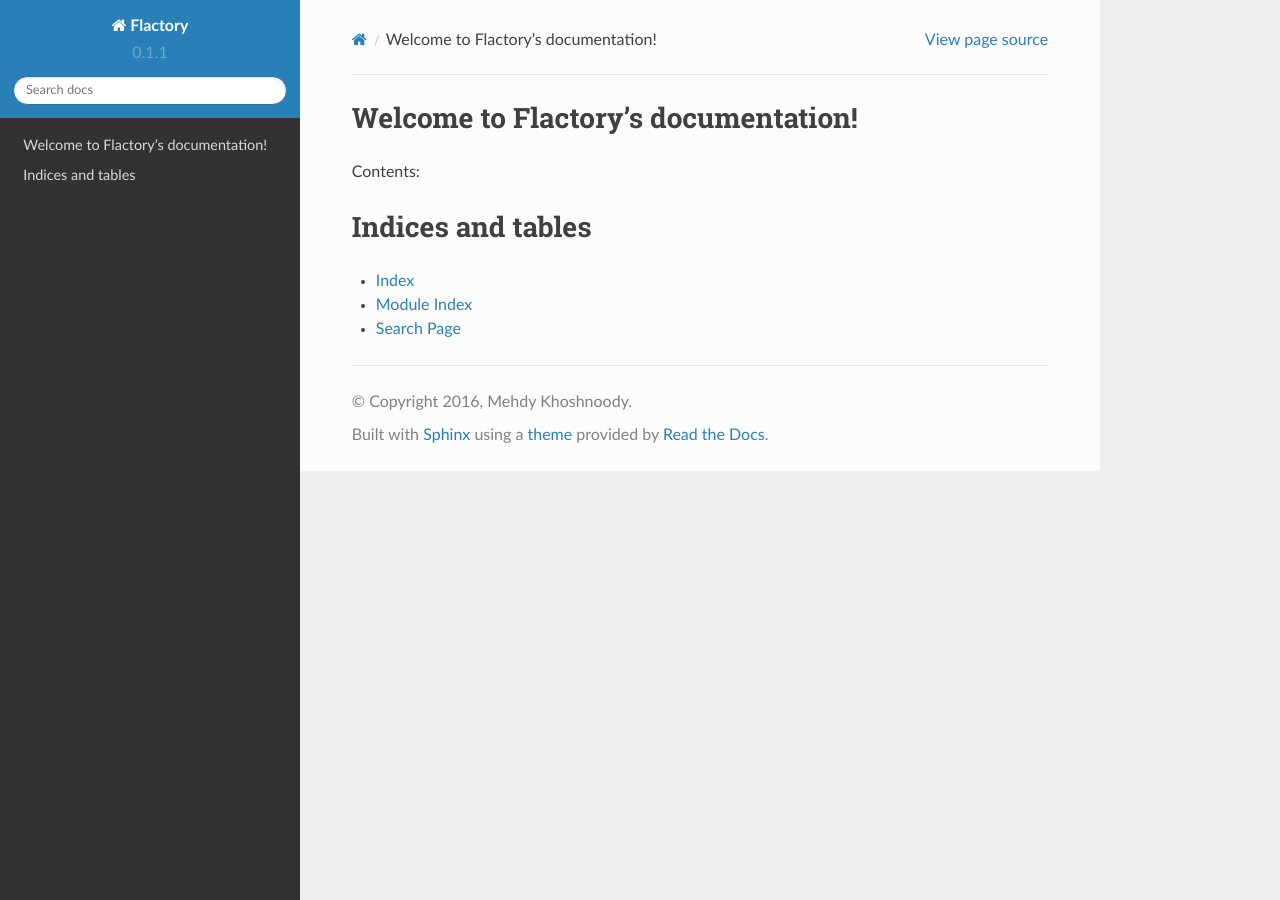
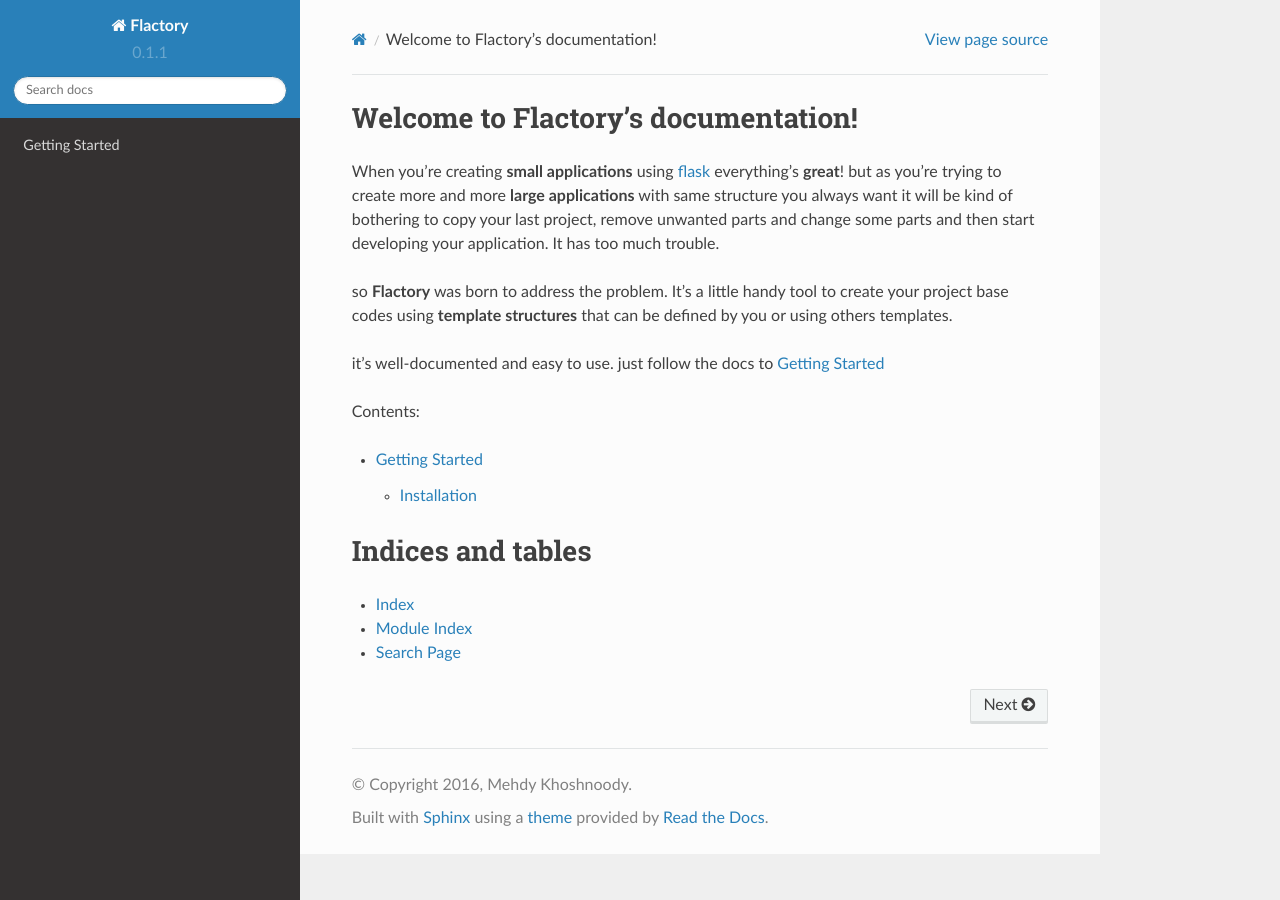
Before and after one commit to mehdy/flactory, a Sphinx documentation site: the page built from docs/source/index.rst, in a window 1280 px wide. Built offline with Sphinx 7.4.7 and the Read the Docs theme 2.0.0, drawn with Linux system fonts in a browser that asks for light colours.

Commit message:
updated docs

```diff
--- /dev/null
+++ b/docs/source/contents.rst
@@ -0,0 +1,15 @@
+Contents:
+
+.. toctree::
+   :maxdepth: 2
+
+   getting_started
+
+
+
+Indices and tables
+==================
+
+* :ref:`genindex`
+* :ref:`modindex`
+* :ref:`search`
--- a/docs/source/index.rst
+++ b/docs/source/index.rst
@@ -6,16 +6,17 @@
 Welcome to Flactory's documentation!
 ====================================
 
-Contents:
+When you're creating **small applications** using
+`flask <http://flask.pocoo.org/>`_ everything's **great**!
+but as you're trying to create more and more **large applications**
+with same structure you always want it will be kind of bothering
+to copy your last project, remove unwanted parts and change some parts
+and then start developing your application. It has too much trouble.
 
-.. toctree::
-   :maxdepth: 2
+so **Flactory** was born to address the problem. It's a little handy tool to
+create your project base codes using **template structures** that can be
+defined by you or using others templates.
 
+it's well-documented and easy to use. just follow the docs to :ref:`getting-started`
 
-
-Indices and tables
-==================
-
-* :ref:`genindex`
-* :ref:`modindex`
-* :ref:`search`
+.. include:: contents.rst
```
Also changed, not shown: docs/source/getting_started.rst (added, +14 -0 lines).
